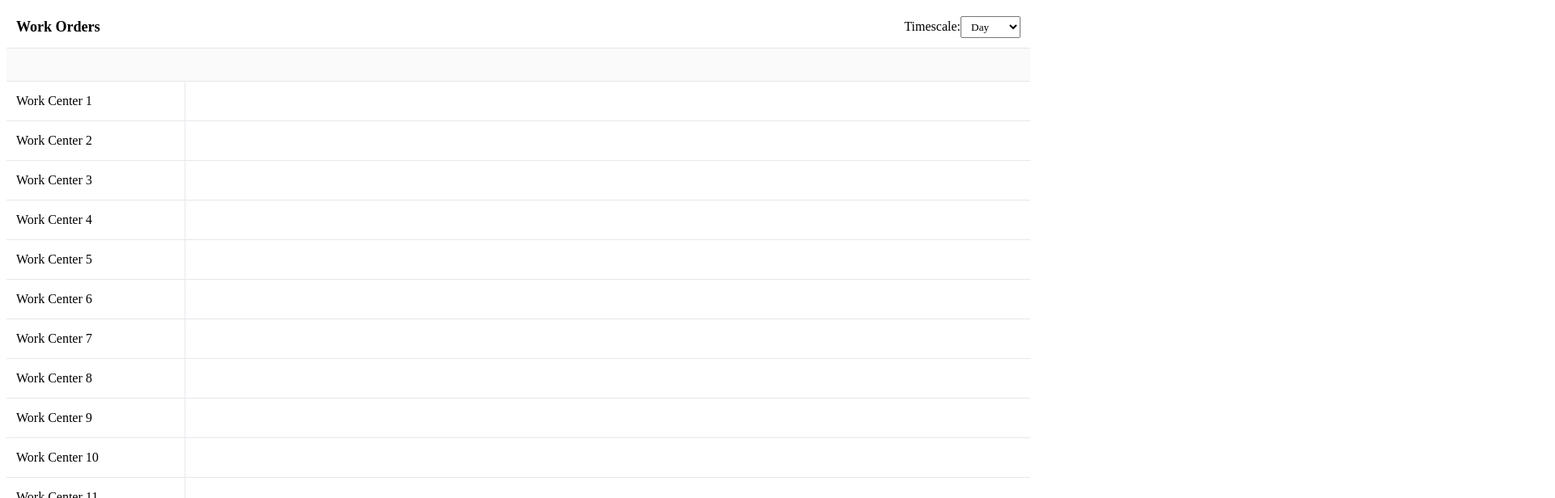
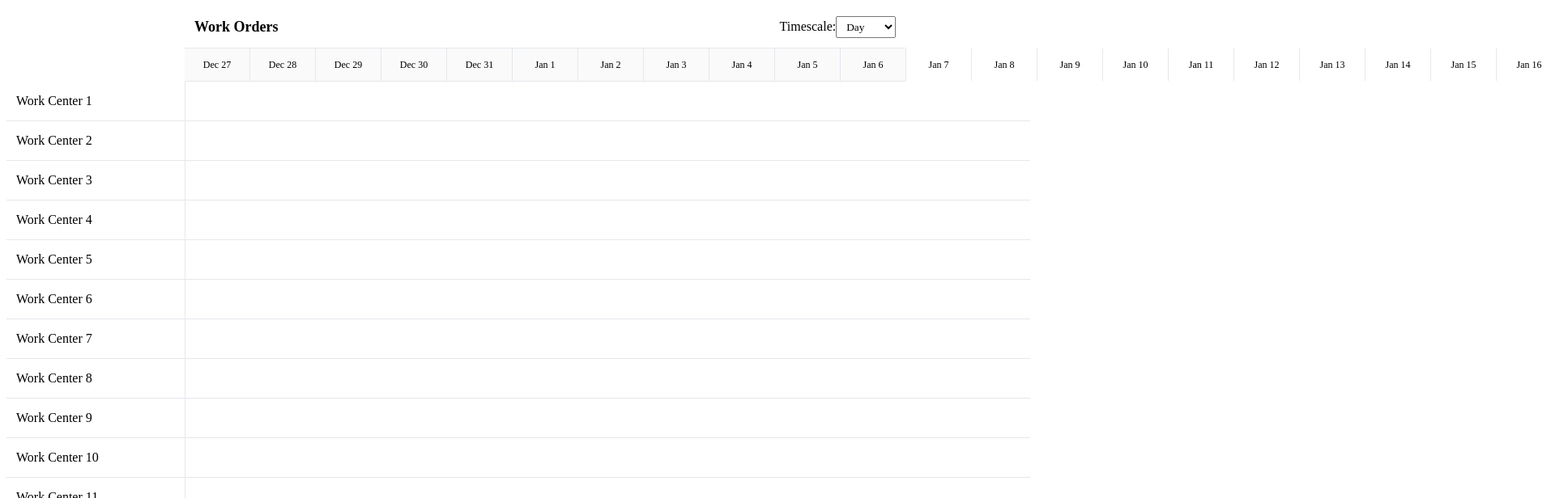
Before and after one commit to flavia3107/erp-system, an Angular app: page / in a window 1280 px wide. Shown: the top 616 px of the page at 81% size, 1920 px wide, since content can reach past the window. Built offline with nearby package versions, Linux system fonts and the light colour scheme; a web font is replaced by a local one.

Commit message:
Show actual dates in the header

```diff
--- a/src/app/app.ts
+++ b/src/app/app.ts
@@ -13,7 +13,4 @@ export class App {
   protected readonly title = signal('erm-system');
   workCenters = WORK_CENTERS;
   workOrders = WORK_ORDERS;
-  constructor() {
-    console.log('HERE', WORK_CENTERS, WORK_ORDERS)
-  }
 }
--- a/src/app/components/work-order-timeline/timeline-header/timeline-header.html
+++ b/src/app/components/work-order-timeline/timeline-header/timeline-header.html
@@ -3,7 +3,7 @@
 
 	<div class="controls">
 		<label>Timescale:</label>
-		<select [value]="timescale()">
+		<select [value]="timescale()" (change)="onChange($any($event.target).value)">
 			@for(t of timescales; track t){
 			<option [value]="t"> {{ t | titlecase }} </option>
 			}
@@ -12,5 +12,10 @@
 </div>
 
 <div class="date-row">
-	<!-- date cells rendered later -->
+	@for(date of visibleDates(); track $index){
+	<div class="date-cell">
+		{{ date | date: timescale() === 'day' ? 'MMM d' : timescale() === 'week' ? 'w yyyy' : 'MMM yyyy' }}
+	</div>
+	}
+
 </div>
--- a/src/app/components/work-order-timeline/timeline-header/timeline-header.scss
+++ b/src/app/components/work-order-timeline/timeline-header/timeline-header.scss
@@ -22,3 +22,12 @@
 	border-bottom: 1px solid #e5e7eb;
 	background: #fafafa;
 }
+
+.date-cell {
+	flex: 0 0 80px; // each column 80px wide for now
+	display: flex;
+	justify-content: center;
+	align-items: center;
+	border-right: 1px solid #e5e7eb;
+	font-size: 12px;
+}
--- a/src/app/components/work-order-timeline/timeline-header/timeline-header.ts
+++ b/src/app/components/work-order-timeline/timeline-header/timeline-header.ts
@@ -1,18 +1,18 @@
-import { TitleCasePipe } from '@angular/common';
-import { Component, input, output } from '@angular/core';
+import { DatePipe, TitleCasePipe } from '@angular/common';
+import { Component, effect, input, output } from '@angular/core';
 import { Timescale } from '../../../../shared/models/interfaces';
 
 @Component({
   selector: 'app-timeline-header',
-  imports: [TitleCasePipe],
+  imports: [TitleCasePipe, DatePipe],
   templateUrl: './timeline-header.html',
   styleUrl: './timeline-header.scss',
 })
 export class TimelineHeader {
   timescale = input<Timescale>('day');
   timescaleChange = output<Timescale>();
-
   timescales: Timescale[] = ['day', 'week', 'month'];
+  visibleDates = input<Date[]>([]);
 
   onChange(value: string) {
     this.timescaleChange.emit(value as Timescale);
--- a/src/app/components/work-order-timeline/timeline-row/timeline-cell/timeline-cell.scss
+++ b/src/app/components/work-order-timeline/timeline-row/timeline-cell/timeline-cell.scss
@@ -5,9 +5,10 @@
 }
 
 .work-order-bar {
-	position: absolute;
+	position: relative;
 	top: 8px;
 	height: 32px;
+	width: fit-content;
 	border-radius: 6px;
 	padding: 0 8px;
 	display: flex;
--- a/src/app/components/work-order-timeline/timeline-row/timeline-cell/timeline-cell.ts
+++ b/src/app/components/work-order-timeline/timeline-row/timeline-cell/timeline-cell.ts
@@ -17,6 +17,7 @@ export class TimelineCell {
   visibleEndDate: Date = new Date();
   totalWidth = 2000;
   positionedOrders: (WorkOrderDocument & { left: number; width: number })[] = [];
+  visibleDates = input<Date[]>([]);
 
   constructor() {
     effect(() => {
@@ -58,8 +59,8 @@ export class TimelineCell {
       const orderStart = new Date(order.data.startDate).getTime();
       const orderEnd = new Date(order.data.endDate).getTime();
 
-      const left = ((orderStart - startMs) / totalMs) * this.totalWidth;
-      const width = ((orderEnd - orderStart) / totalMs) * this.totalWidth;
+      const left = ((orderStart - startMs) / totalMs) * (this.visibleDates().length * 80);
+      const width = ((orderEnd - orderStart) / totalMs) * (this.visibleDates().length * 80);
 
       return { ...order, left, width };
     });
--- a/src/app/components/work-order-timeline/timeline-row/timeline-row.html
+++ b/src/app/components/work-order-timeline/timeline-row/timeline-row.html
@@ -1,3 +1,3 @@
 <div class="timeline-row">
-	<app-timeline-cell [workOrders]="ordersForCenter" [timescale]="timescale()" />
+	<app-timeline-cell [visibleDates]="visibleDates()" [workOrders]="ordersForCenter" [timescale]="timescale()" />
 </div>
--- a/src/app/components/work-order-timeline/timeline-row/timeline-row.scss
+++ b/src/app/components/work-order-timeline/timeline-row/timeline-row.scss
@@ -2,6 +2,8 @@
 	height: 48px;
 	border-bottom: 1px solid #e5e7eb;
 	position: relative;
+	display: flex;
+	flex-direction: row;
 }
 
 .timeline-row:hover {
--- a/src/app/components/work-order-timeline/timeline-row/timeline-row.ts
+++ b/src/app/components/work-order-timeline/timeline-row/timeline-row.ts
@@ -12,6 +12,7 @@ export class TimelineRow {
   workCenter = input<WorkCenterDocument>();
   workOrders = input<WorkOrderDocument[]>([]);
   timescale = input<Timescale>();
+  visibleDates = input<Date[]>([]);
 
   get ordersForCenter(): WorkOrderDocument[] {
     return this.workOrders().filter(
--- a/src/app/components/work-order-timeline/work-order-timeline.html
+++ b/src/app/components/work-order-timeline/work-order-timeline.html
@@ -1,5 +1,9 @@
-<div class="timeline-container">
-	<app-timeline-header [timescale]="timescale" (timescaleChange)="timescale = $event" />
+<div class="timeline-header-wrapper">
+	<div class="left-panel-spacer"></div>
+	<app-timeline-header [timescale]="timescale" [visibleDates]="visibleDates"
+		(timescaleChange)="onTimescaleChange($event)" />
+</div>
+
 <div class="timeline-body">
 	<div class="left-panel">
 		<ng-content select="app-work-center-list"></ng-content>
@@ -7,8 +11,9 @@
 
 	<div class="right-panel">
 		@for(wc of workCenters(); track wc.docId){
-			<app-timeline-row [workCenter]="wc" [workOrders]="workOrders()" [timescale]="timescale" />
+
+		<app-timeline-row [workCenter]="wc" [workOrders]="workOrders()" [timescale]="timescale"
+			[visibleDates]="visibleDates" />
 		}
 	</div>
 </div>
-</div>
--- a/src/app/components/work-order-timeline/work-order-timeline.scss
+++ b/src/app/components/work-order-timeline/work-order-timeline.scss
@@ -21,3 +21,13 @@
 	overflow-x: auto;
 	position: relative;
 }
+
+.timeline-header-wrapper {
+	display: flex;
+	width: 100%;
+}
+
+.left-panel-spacer {
+	width: 220px;
+	flex-shrink: 0;
+}
--- a/src/app/components/work-order-timeline/work-order-timeline.ts
+++ b/src/app/components/work-order-timeline/work-order-timeline.ts
@@ -1,4 +1,4 @@
-import { Component, input } from '@angular/core';
+import { Component, input, OnInit } from '@angular/core';
 import { Timescale, WorkCenterDocument, WorkOrderDocument } from '../../../shared/models/interfaces';
 import { TimelineHeader } from './timeline-header/timeline-header';
 import { TimelineRow } from './timeline-row/timeline-row';
@@ -9,8 +9,60 @@ import { TimelineRow } from './timeline-row/timeline-row';
   templateUrl: './work-order-timeline.html',
   styleUrl: './work-order-timeline.scss',
 })
-export class WorkOrderTimeline {
+export class WorkOrderTimeline implements OnInit {
   workCenters = input<WorkCenterDocument[]>([]);
   workOrders = input<WorkOrderDocument[]>([]);
   timescale: Timescale = 'day';
+  visibleDates: Date[] = [];
+
+  ngOnInit() {
+    this.generateVisibleDates();
+  }
+
+  generateVisibleDates() {
+    const today = new Date();
+    let start = new Date();
+    let end = new Date();
+
+    switch (this.timescale) {
+      case 'day':
+        start.setDate(today.getDate() - 14);
+        end.setDate(today.getDate() + 14);
+        break;
+      case 'week':
+        start.setDate(today.getDate() - 14 * 7);
+        end.setDate(today.getDate() + 14 * 7);
+        break;
+      case 'month':
+        start.setMonth(today.getMonth() - 6);
+        end.setMonth(today.getMonth() + 6);
+        break;
+    }
+
+    const dates: Date[] = [];
+    const current = start;
+
+    while (current <= end) {
+      dates.push(new Date(current.getTime()));
+
+      switch (this.timescale) {
+        case 'day':
+          current.setDate(current.getDate() + 1);
+          break;
+        case 'week':
+          current.setDate(current.getDate() + 7);
+          break;
+        case 'month':
+          current.setMonth(current.getMonth() + 1);
+          break;
+      }
+    }
+
+    this.visibleDates = dates;
+  }
+
+  onTimescaleChange(ts: Timescale) {
+    this.timescale = ts;
+    this.generateVisibleDates();
+  }
 }
```
Lines whose indentation alone changed are shown as unchanged.
